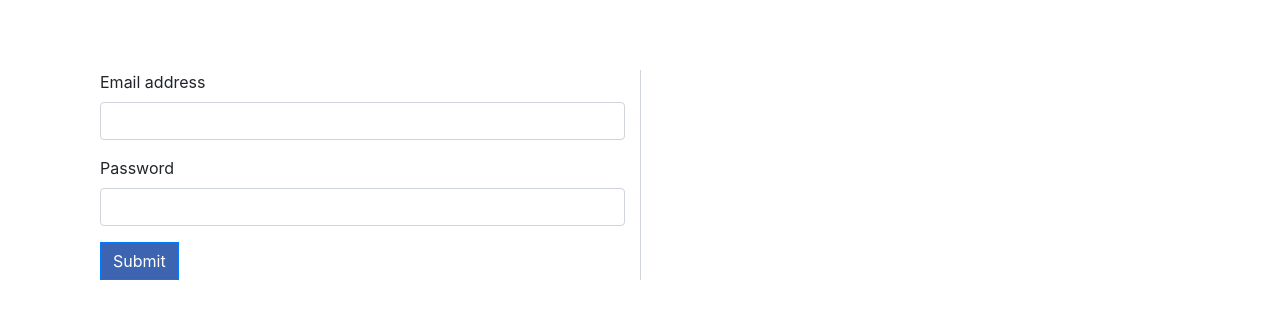
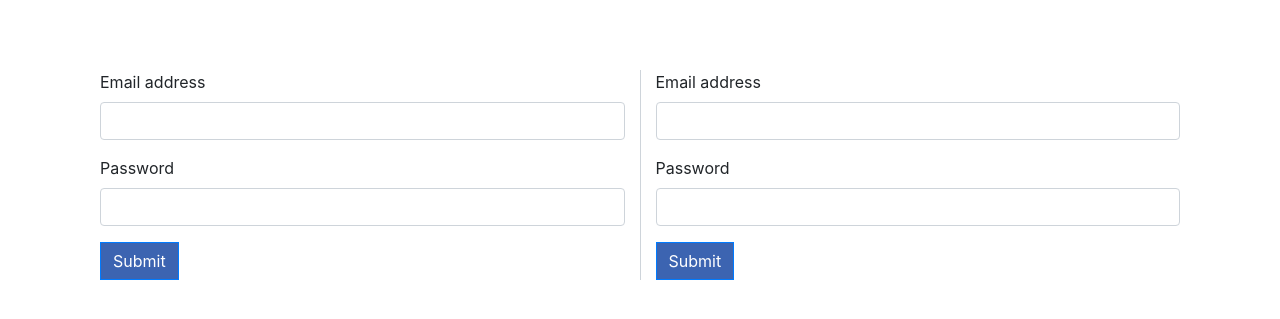
Before and after one commit to Bogdan00766/Car-Rental-Yii-framework-web-app, a PHP site: page /index.php?page=login in a window 1280 px wide. Shown: the part 98-417 px from the top of the page. Run offline with PHP 8.4, Linux system fonts and the light colour scheme; some libraries are stand-ins or nearby versions.

Commit message:
Add Email and Password forms to register-column

```diff
--- a/Stage2/pages/login.php
+++ b/Stage2/pages/login.php
@@ -15,7 +15,18 @@
             </form>
         </div>
         <div class="col register-col">
+            <form>
+                <div class="form-group">
+                    <label for="registerInputEmail">Email address</label>
+                    <input type="email" class="form-control" id="registerInputEmail">
+                </div>
 
+                <div class="form-group">
+                    <label for="registerInputPassword">Password</label>
+                    <input type="password" class="form-control" id="registerInputPassword">
+                </div>
+                <button type="submit" class="btn btn-primary">Submit</button>
+            </form>
         </div>
     </div>
 
```
